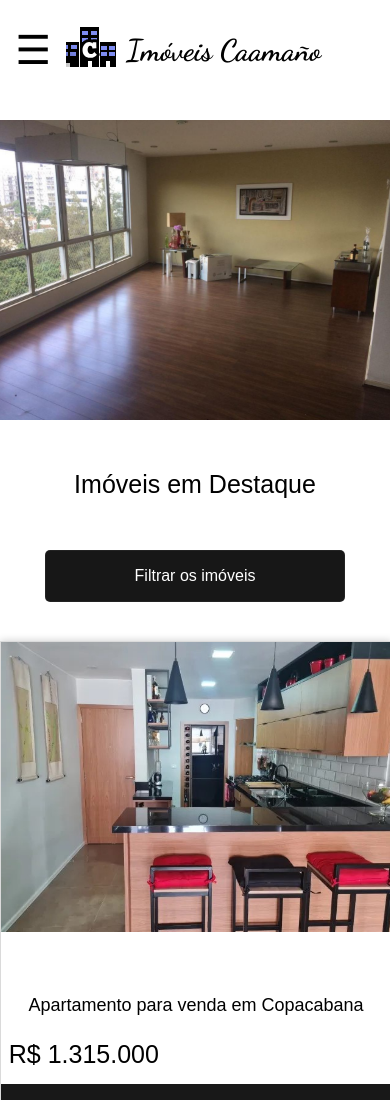
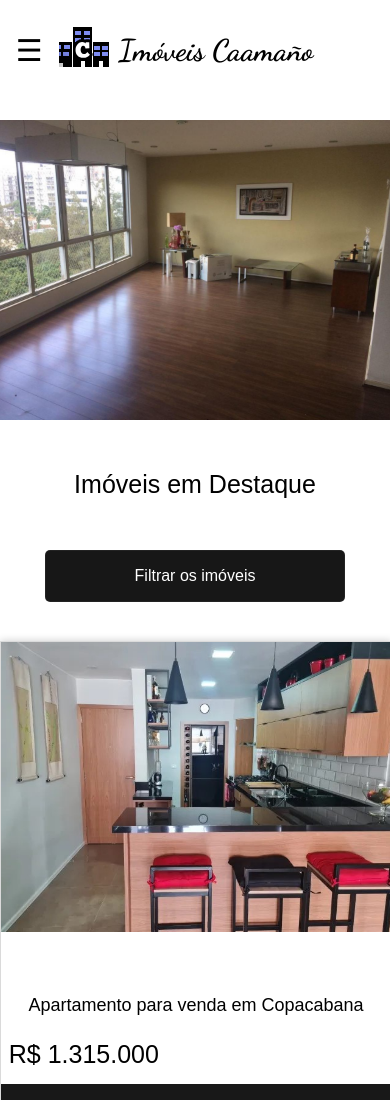
Before and after one commit to viniciuscaamano/imoveiscaamano, a plain HTML site: page index.html in a window 390 px wide. Shown: the top 1100 px of the page. Drawn offline with Linux system fonts and the light colour scheme.

Commit message:
Add files via upload

```diff
--- a/style.css
+++ b/style.css
@@ -776,7 +776,7 @@ margin: 0px;
     display: flex;
     align-items: center;
     justify-content: center;
-    font-size: 40px;
+    font-size: 30px;
 width: 5%;
 height:5% ;
     background-color:rgba(255, 255, 255, 0.007);
@@ -784,7 +784,7 @@ height:5% ;
 
     border: none;
    border-radius: 15%;
- margin:0% 6%;
+ margin:0% 5%;
   }
 
   .openbtn:hover {
```
